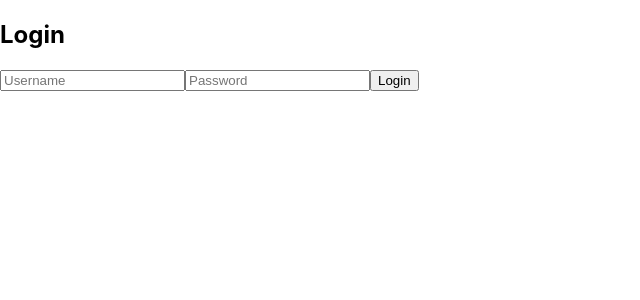
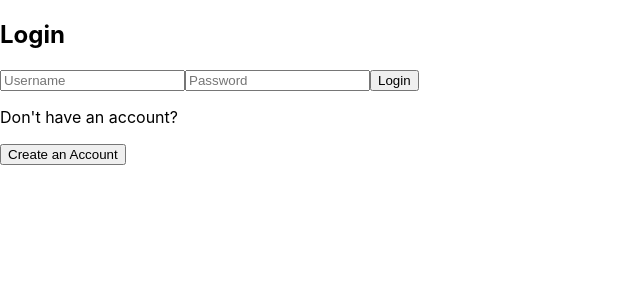
Before and after one commit to colincirian/hondaforum, a React (Create React App) app: page /login in a window 1280 px wide. Shown: the top 300 px of the page, without its empty margins (0-640 px from the left). Built offline with nearby package versions, Linux system fonts and the light colour scheme.

Commit message:
focusing on login

```diff
--- a/src/components/Login.js
+++ b/src/components/Login.js
@@ -2,6 +2,7 @@
 
 import React, { useState } from 'react';
 import axios from 'axios';
+import './Login.css'; // Import the CSS file for styling
 
 function Login() {
   const [username, setUsername] = useState('');
@@ -9,7 +10,7 @@ function Login() {
 
   const handleLogin = async () => {
     try {
-      const response = await axios.post('/login', { username, password }); // Replace with your login endpoint
+      const response = await axios.post('/login', { username, password });
       // Handle login success (e.g., set user data and navigate to the user's profile)
     } catch (error) {
       console.error(error);
@@ -17,22 +18,38 @@ function Login() {
     }
   };
 
+  const handleCreateAccount = () => {
+    // Handle navigation or display registration form
+  };
+
   return (
-    <div>
+    <div className="login-container">
+      <div className="login-form">
         <h2>Login</h2>
+        <form>
           <input
             type="text"
             placeholder="Username"
             value={username}
             onChange={(e) => setUsername(e.target.value)}
+            className="input-field"
           />
           <input
             type="password"
             placeholder="Password"
             value={password}
             onChange={(e) => setPassword(e.target.value)}
+            className="input-field"
           />
-      <button onClick={handleLogin}>Login</button>
+          <button onClick={handleLogin} className="login-button">
+            Login
+          </button>
+        </form>
+        <p>Don't have an account?</p>
+        <button onClick={handleCreateAccount} className="create-account-button">
+          Create an Account
+        </button>
+      </div>
     </div>
   );
 }
```
Also changed, not shown: src/components/Login.css (added). Lines whose indentation alone changed are shown as unchanged.
